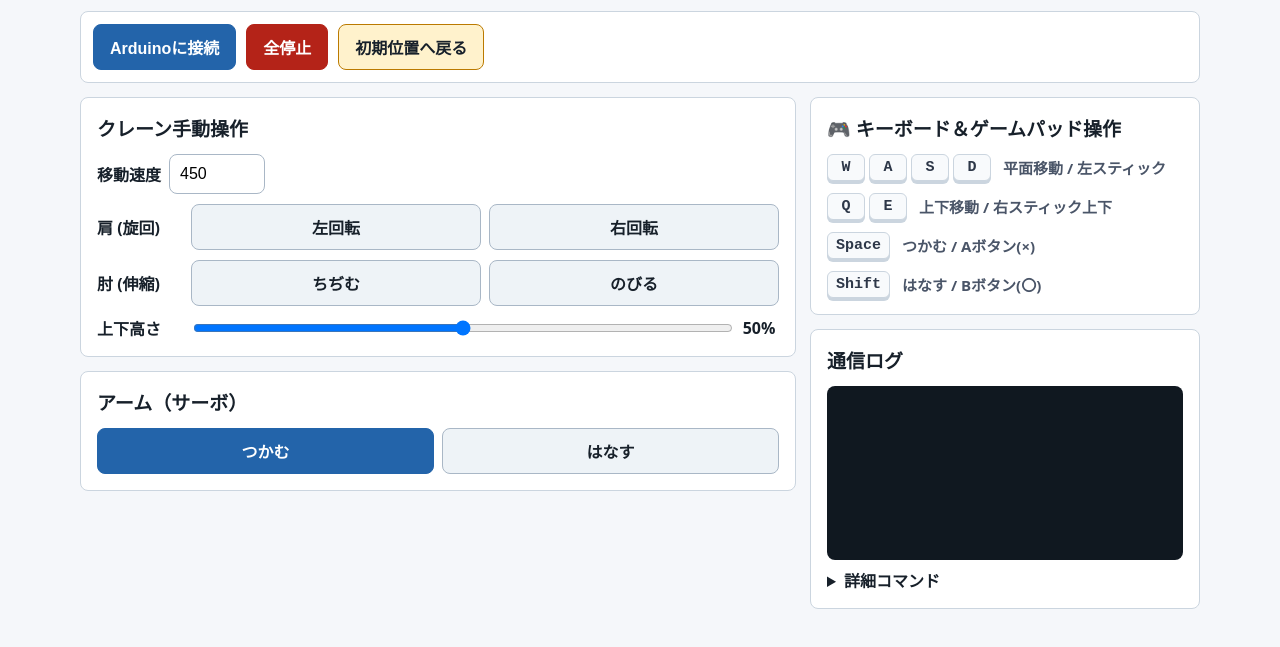
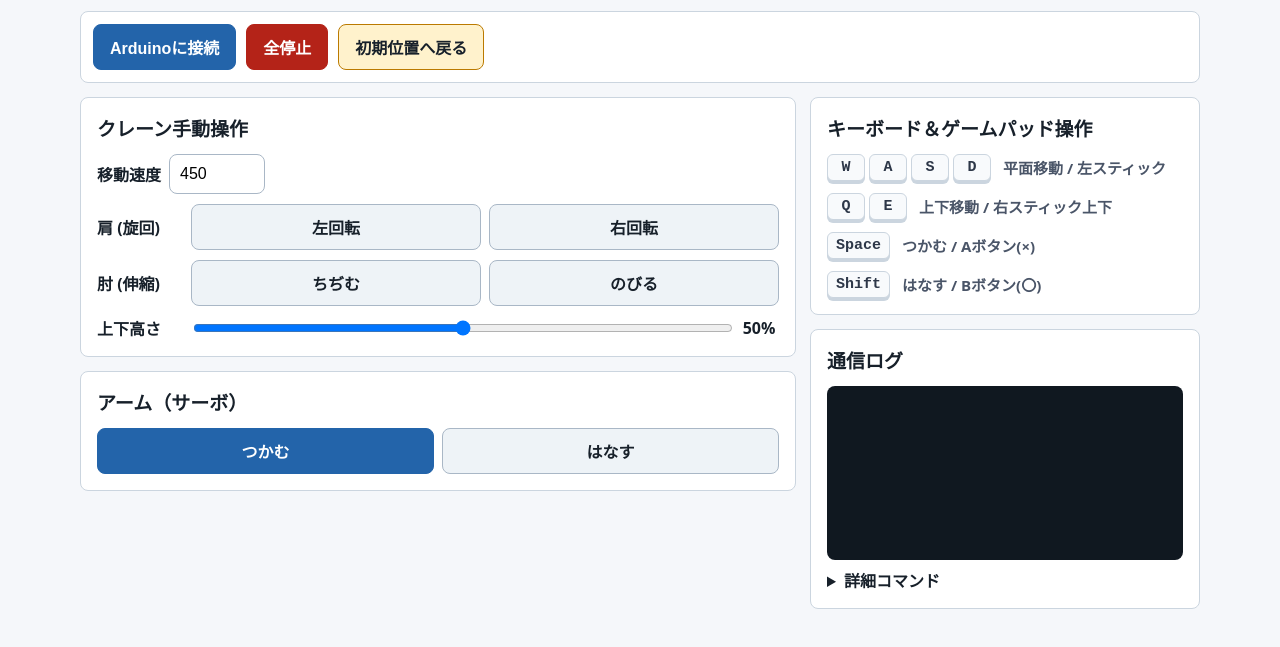
Before and after one commit to HNomura2005/cranegaem, a plain HTML site: page outputs/scara_web_serial_control/index.html in a window 1280 px wide. Shown: the part 67-714 px from the top of the page. Drawn offline with Linux system fonts and the light colour scheme.

Commit message:
Remove emoji from headings and comments

```diff
--- a/outputs/scara_web_serial_control/index.html
+++ b/outputs/scara_web_serial_control/index.html
@@ -262,7 +262,7 @@
 
       <div>
         <div class="panel">
-          <h2>🎮 キーボード＆ゲームパッド操作</h2>
+          <h2>キーボード＆ゲームパッド操作</h2>
           <div class="key-guide">
             <div class="guide-item">
               <div>
@@ -321,7 +321,6 @@
 
     async function sendCommand(command) {
       if (!writer) {
-        // UIテスト用にログだけ出す場合は以下のコメントを外す（ロボットなしで遊ぶ用）
         // log(`[未接続] ${command}`);
         return false;
       }
@@ -423,7 +422,7 @@
     });
 
     // ==========================================
-    // 🎮 キーボード＆ゲームパッド操作ロジック
+    //  キーボード＆ゲームパッド操作ロジック
     // ==========================================
     const activeKeys = new Set();
     let currentZ = parseInt(zSlider.value) || 90;
```
